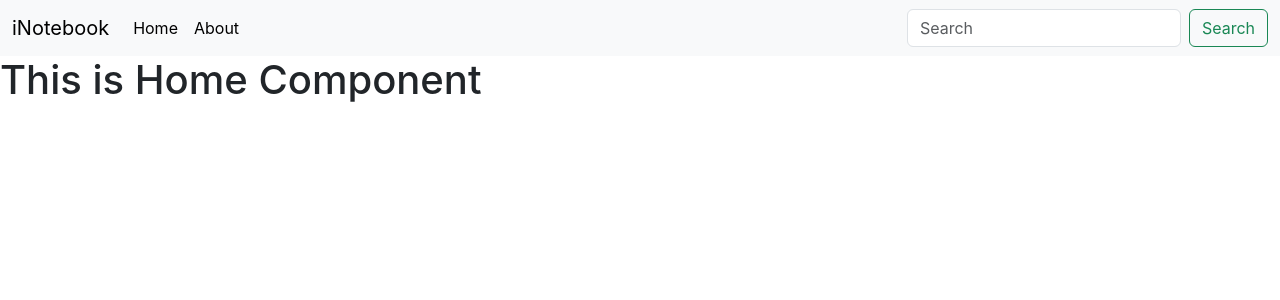
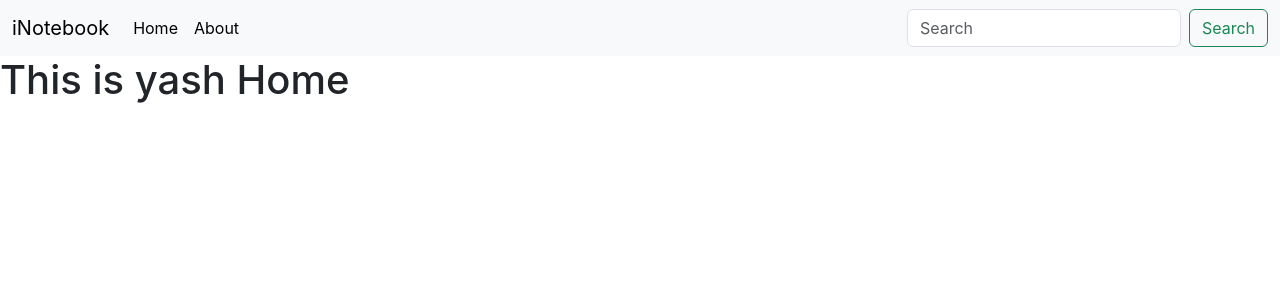
Before and after one commit to Yash-gupta-3732/inotebook, a React (Create React App) app in the folder inotebook/: page / in a window 1280 px wide. Shown: the top 300 px of the page. Built offline with nearby package versions, Linux system fonts and the light colour scheme.

Commit message:
added basic uses of context api and useContext hook

```diff
--- a/inotebook/src/Components/Home.js
+++ b/inotebook/src/Components/Home.js
@@ -1,9 +1,12 @@
 import React from 'react'
+import { useContext } from 'react'
+import noteContext from '../Context/notes/noteContext'
 
 const Home = () => {
+  const a = useContext(noteContext)
   return (
     <div>
-      <h1>This is Home Component</h1>
+      <h1>This is {a.name} Home</h1>
     </div>
   )
 }
```
